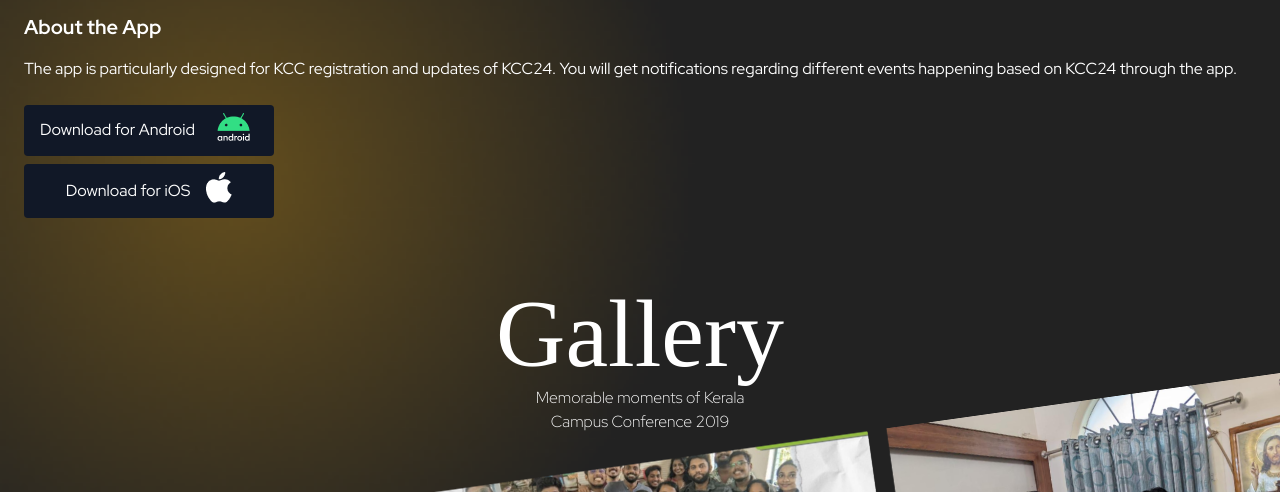
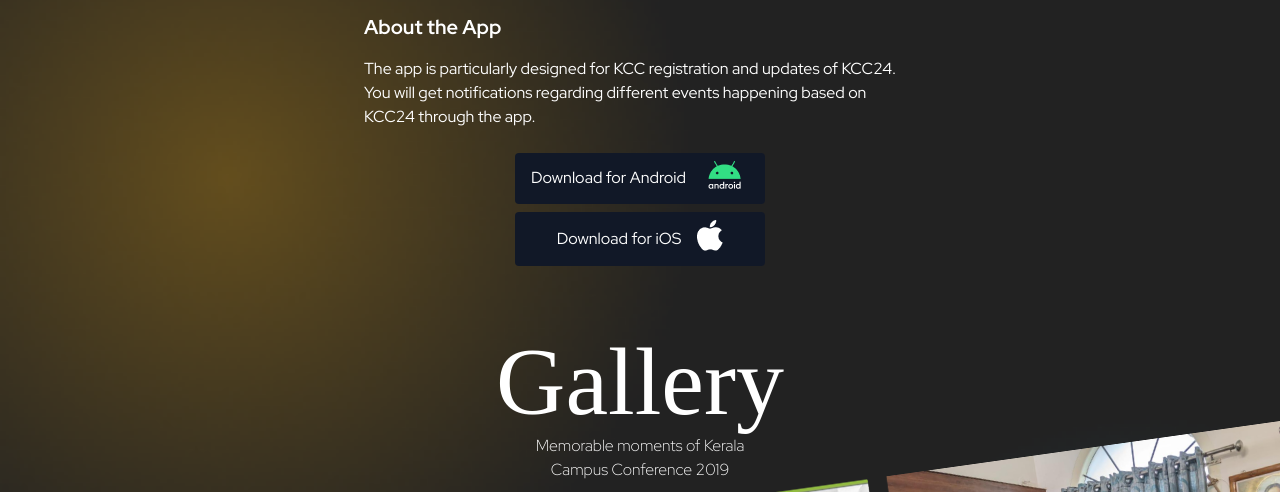
Before and after one commit to Jovit-Mathew236/KCC, a plain HTML site: page index.html in a window 1280 px wide. Shown: the part 2978-3470 px from the top of the page. Drawn offline with nearby package versions, Linux system fonts and the light colour scheme; a web font is replaced by a local one.

Commit message:
ui updations

```diff
--- a/index.html
+++ b/index.html
@@ -177,21 +177,23 @@
     </section>
 
     <!-- About the App Section -->
-    <section class="py-12 px-6">
+    <section class="py-12 px-6 md:w-[600px] m-auto">
         <img src="./assets/kcclogo.png" alt="KCC Logo" class="m-auto mb-4 w-44">
 
         <h2 class="text-xl font-bold mb-4">About the App</h2>
         <p class="mb-6">The app is particularly designed for KCC registration and updates of KCC24. You will get
             notifications regarding different events happening based on KCC24 through the app.</p>
-        <div class="flex flex-col gap-2 w-full text-center md:w-fit">
-            <a href="#"
-                class="bg-gray-900 px-4 py-2 rounded flex items-center justify-center after:ml-4 after:content-[url('./assets/android.png')]">Download
+        <div class="flex flex-col gap-2 w-full text-center md:w-fit md:m-auto">
+            <p onclick="alert('coming soon..')"
+                class="bg-gray-900 px-4 py-2 rounded flex items-center justify-center after:ml-4 after:content-[url('./assets/android.png')]">
+                Download
                 for
-                Android</a>
-            <a href="#"
-                class="bg-gray-900 px-4 py-2 rounded flex items-center justify-center after:ml-4 after:content-[url('./assets/apple.png')]">Download
+                Android</p>
+            <p onclick="alert('coming soon..')"
+                class="bg-gray-900 px-4 py-2 rounded flex items-center justify-center after:ml-4 after:content-[url('./assets/apple.png')]">
+                Download
                 for
-                iOS</a>
+                iOS</p>
         </div>
     </section>
 
@@ -217,18 +219,22 @@
     </section>
 
     <!-- Footer Section -->
-    <footer class="py-6 bg-slate-950">
+    <footer class="py-6 bg-slate-950 bg-opacity-30 backdrop-blur-md	">
         <img src="./assets/kcclogo.png" alt="KCC Logo" class="ml-8 my-8 w-44">
 
+        <div class="flex flex-col  md:flex-row">
             <div class="mb-4 flex flex-col ml-4">
                 <a href="#" class="text-white font-semibold text-xl mx-2 mb-4">Follow Us</a>
                 <a href="https://www.instagram.com/kerala_campus_ministry" class="text-white mx-2">Instagram</a>
-            <a href="#" class="text-white mx-2">Facebook</a>
+                <a href="https://youtube.com/@keralacampusministryjesusyouth" class="text-white mx-2">Youtube</a>
+                <a href="https://www.facebook.com/keralacampusministry?mibextid=ZbWKwL"
+                    class="text-white mx-2">Facebook</a>
             </div>
             <div class="flex flex-col ml-4 mb-8">
                 <a href="#" class="text-white font-semibold text-xl mx-2 mb-4">Download App</a>
                 <a href="#" class="text-white mx-2">iOS</a>
                 <a href="#" class="text-white mx-2">Android</a>
+            </div>
         </div>
         <img src="./assets/logo.png" alt="KCC Logo" class="m-auto mb-2 w-8">
         <p class="mt-4 text-sm text-center">Copyright © 2024 KCC24 - All Rights Reserved</p>
```
Lines whose indentation alone changed are shown as unchanged.
